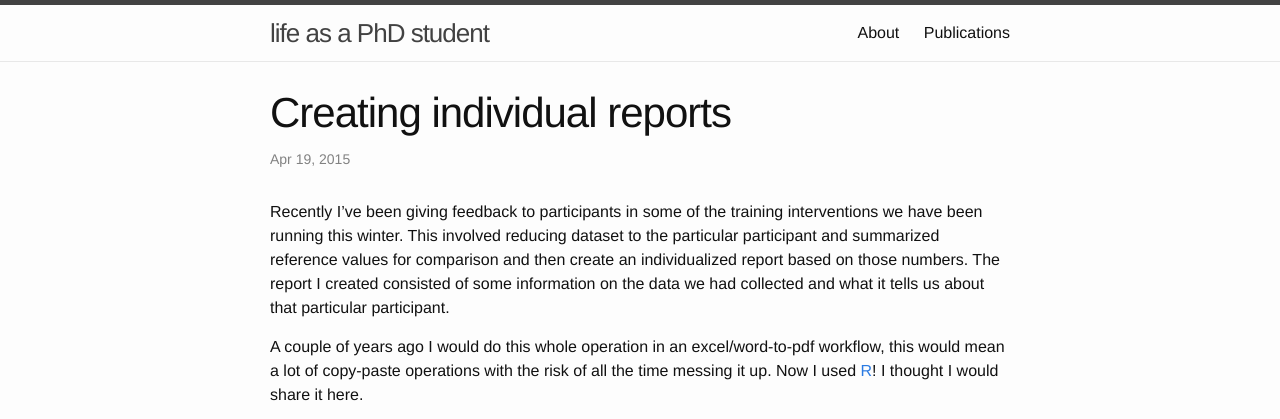
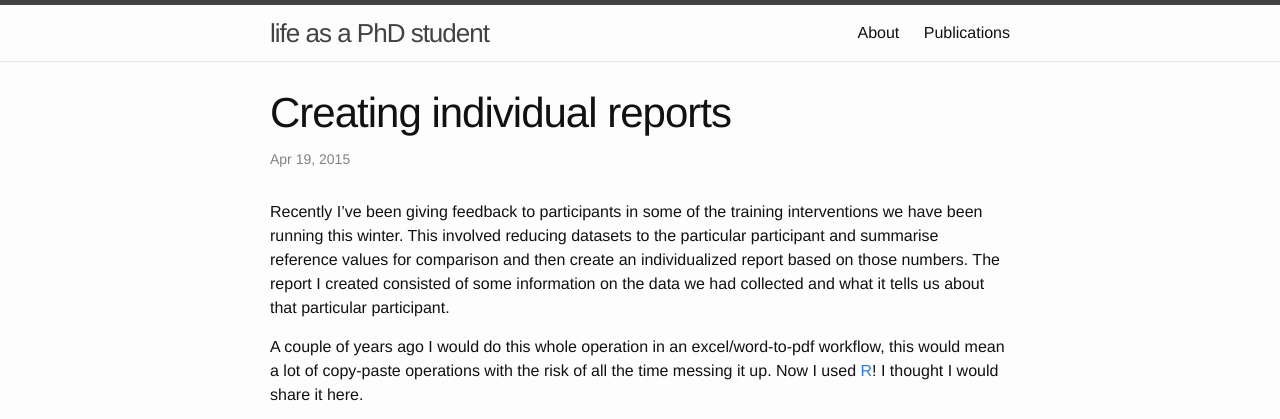
Before and after one commit to dhammarstrom/dhammarstrom.github.io, a Jekyll site: the page built from _posts/2015-04-19-Creating-individual-reports.md, in a window 1280 px wide. Shown: the top 419 px of the page. Built offline with Jekyll 4.4.1, drawn with Linux system fonts in a browser that asks for light colours.

Commit message:
spelling

```diff
--- a/_posts/2015-04-19-Creating-individual-reports.md
+++ b/_posts/2015-04-19-Creating-individual-reports.md
@@ -5,7 +5,7 @@ date:   2015-04-19 12:00
 categories: r-scripts
 ---
 
-Recently I've been giving feedback to participants in some of the training interventions we have been running this winter. This involved reducing dataset to the particular participant and summarized reference values for comparison and then create an individualized report based on those numbers. The report I created consisted of some information on the data we had collected and what it tells us about that particular participant.
+Recently I've been giving feedback to participants in some of the training interventions we have been running this winter. This involved reducing datasets to the particular participant and summarise reference values for comparison and then create an individualized report based on those numbers. The report I created consisted of some information on the data we had collected and what it tells us about that particular participant.
 
 A couple of years ago I would do this whole operation in an excel/word-to-pdf workflow, this would mean a lot of copy-paste operations with the risk of all the time messing it up. Now I used [R](http://http://www.r-project.org/)! I thought I would share it here.
 
```
